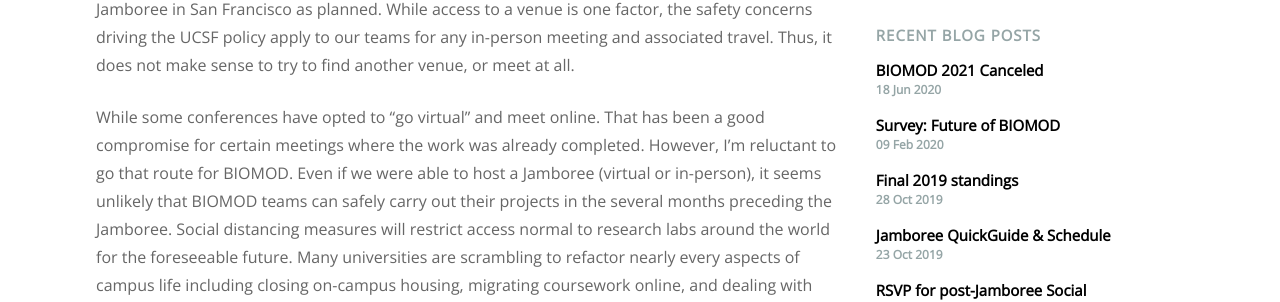
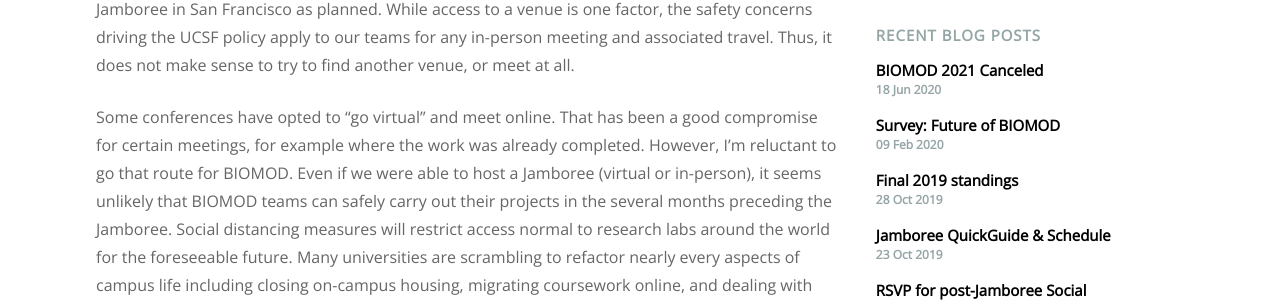
Before and after one commit to sdouglas/biomod, a Jekyll site: the page built from _posts/2020-06-18-covid.md, in a window 1280 px wide. Shown: the part 621-923 px from the top of the page. Built offline with Jekyll 4.4.1, drawn with Linux system fonts in a browser that asks for light colours; nearby versions of some CDN libraries; some of the changed text lies outside the part shown.

Commit message:
Update 2020-06-18-covid.md

```diff
--- a/_posts/2020-06-18-covid.md
+++ b/_posts/2020-06-18-covid.md
@@ -12,7 +12,7 @@
 
 However, we recently learned that UCSF will prohibit "large" campus gatherings (>10 people) at least through June 2021. This policy makes it clear that we won't be able to host the upcoming Jamboree in San Francisco as planned. While access to a venue is one factor, the safety concerns driving the UCSF policy apply to our teams for any in-person meeting and associated travel. Thus, it does not make sense to try to find another venue, or meet at all.
 
-While some conferences have opted to "go virtual" and meet online. That has been a good compromise for certain meetings where the work was already completed. However, I'm reluctant to go that route for BIOMOD. Even if we were able to host a Jamboree (virtual or in-person), it seems unlikely that BIOMOD teams can safely carry out their projects in the several months preceding the Jamboree. Social distancing measures will restrict access normal to research labs around the world for the foreseeable future. Many universities are scrambling to refactor nearly every aspects of campus life including closing on-campus housing, migrating coursework online, and dealing with deep and unprecedented budget cuts. We already know that certain funds that would normally support BIOMOD teams will not be available this year.
+Some conferences have opted to "go virtual" and meet online. That has been a good compromise for certain meetings, for example where the work was already completed. However, I'm reluctant to go that route for BIOMOD. Even if we were able to host a Jamboree (virtual or in-person), it seems unlikely that BIOMOD teams can safely carry out their projects in the several months preceding the Jamboree. Social distancing measures will restrict access normal to research labs around the world for the foreseeable future. Many universities are scrambling to refactor nearly every aspects of campus life including closing on-campus housing, migrating coursework online, and dealing with deep and unprecedented budget cuts. We already know that certain funds that would normally support BIOMOD teams will not be available this year.
 
 The Board of Directors agreed that, due to the numerous logistical and safety issues caused by COVID-19, the only reasonable option is to cancel our event this year. We will be refunding all paid registration fees in full.
 
```
